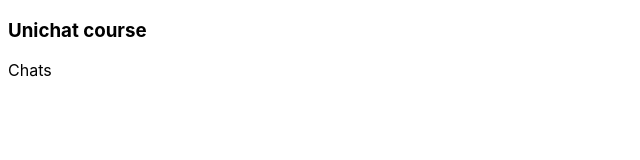
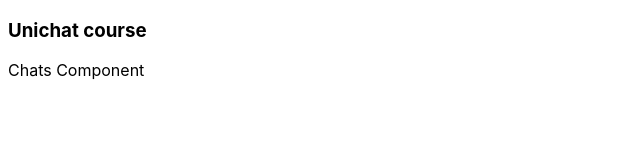
Before and after one commit to HaopengSun/unichat, a React (Create React App) app: page /chats in a window 1280 px wide. Shown: the top 160 px of the page, without its empty margins (0-640 px from the left). Built offline with nearby package versions, Linux system fonts and the light colour scheme; no server answers.

Commit message:
create chats component to test whether the web can redirect to the chats page

```diff
--- a/src/components/Chats.js
+++ b/src/components/Chats.js
@@ -2,7 +2,7 @@ import React from "react"
 
 const Chats = function(){
   return (
-    <div>Chats</div>
+    <div>Chats Component</div>
   )
 }
 
```
